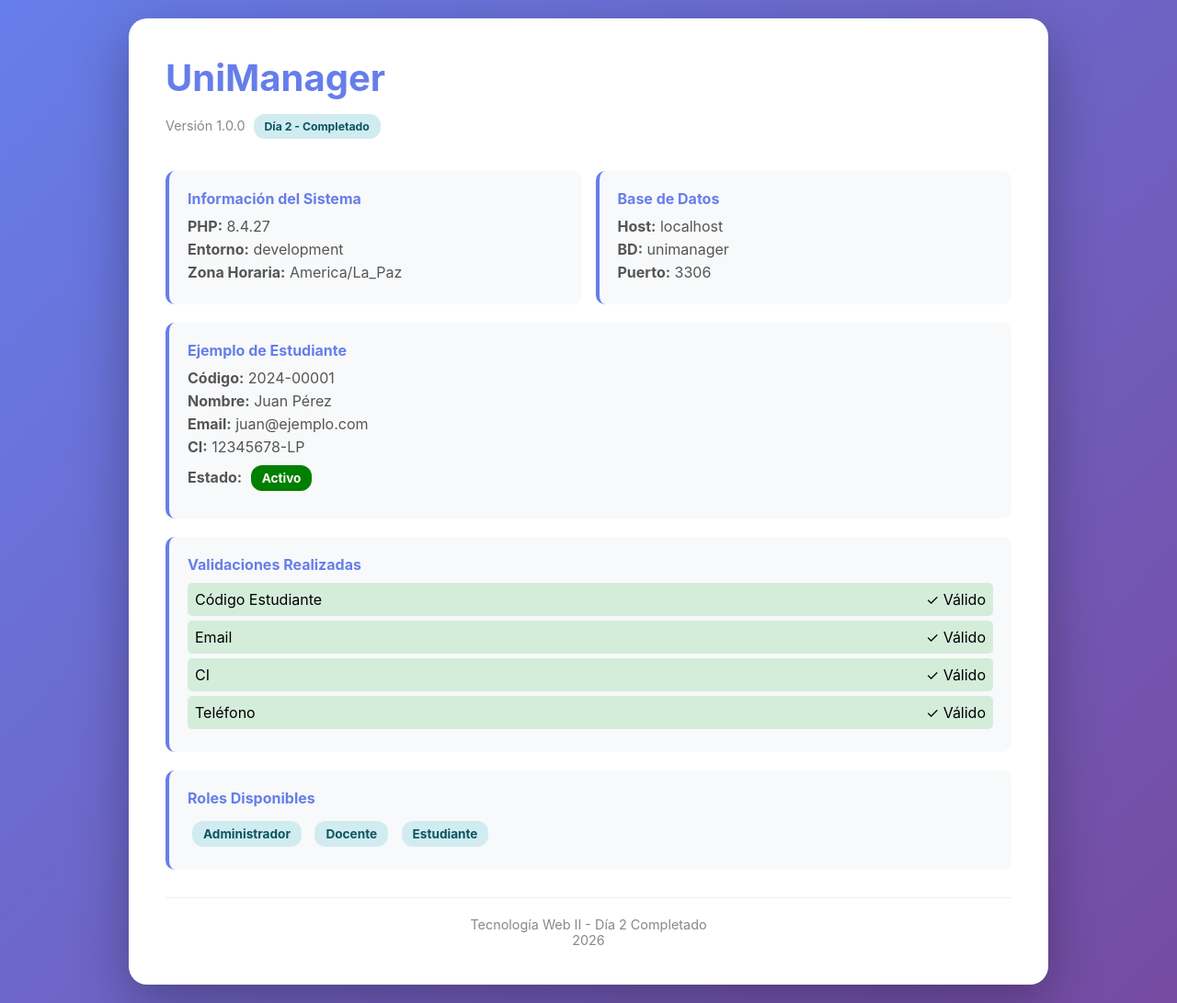
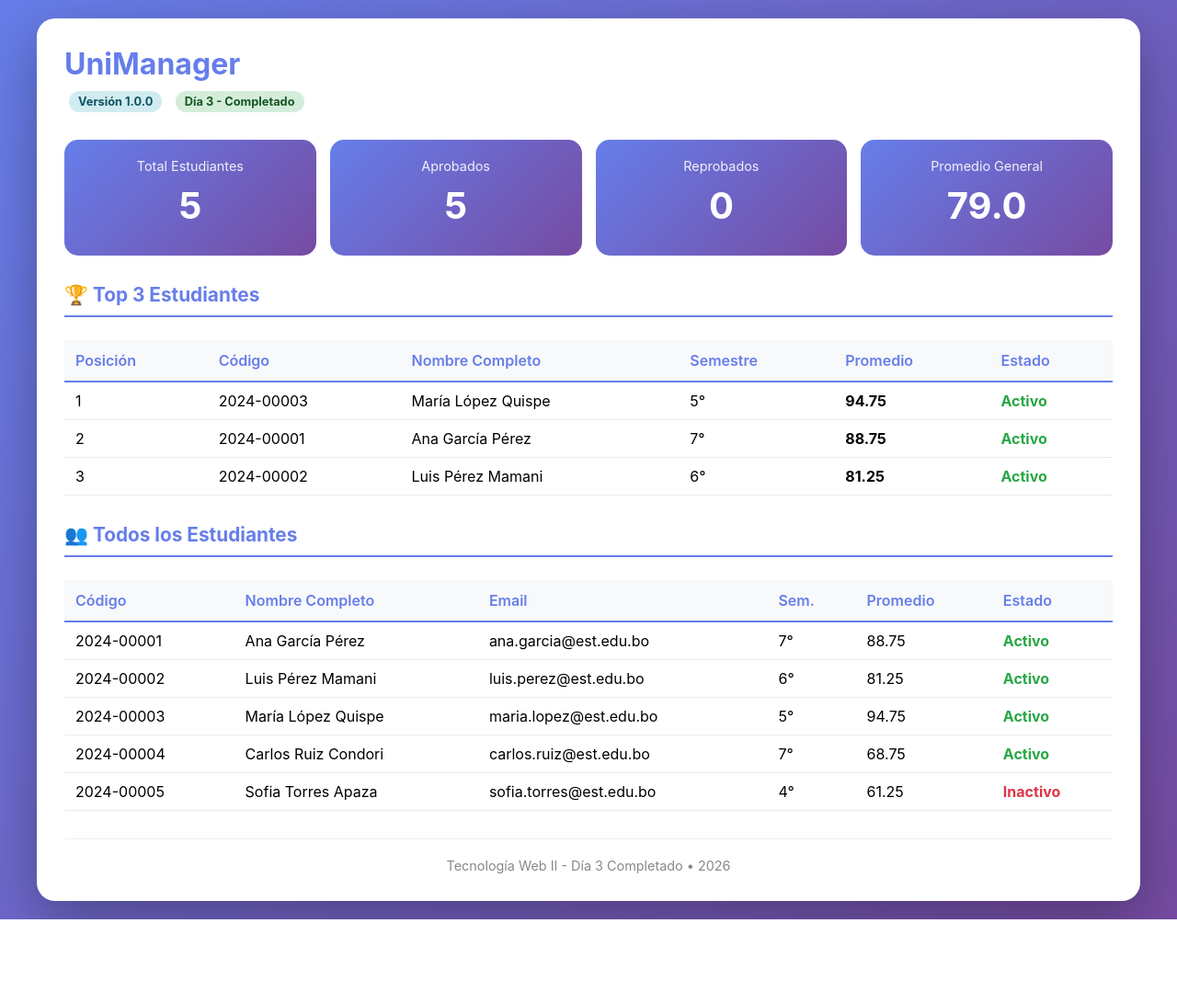
Before and after one commit to LiaRos-ai/UniManager, a PHP site: page / in a window 1280 px wide. Shown: the whole page at 92% size. After the commit the page ends 1000 px from the top, so only its background shows below. Run offline with PHP 8.4, Linux system fonts and the light colour scheme.

Commit message:
Model Student Dia 3

```diff
--- a/public/index.php
+++ b/public/index.php
@@ -9,39 +9,24 @@ require_once __DIR__ . '/../config/database.php';
 require_once __DIR__ . '/../vendor/autoload.php';
 
 // Importar clases necesarias
-use App\Enums\UserRole;
+use App\Repositories\StudentRepository;
 use App\Enums\StudentStatus;
-use App\Utils\Validator;
 
-// Crear instancia de configuración
-$dbConfig = new DatabaseConfig();
+// Crear repositorio
+$studentRepo = new StudentRepository();
 
-// Datos de ejemplo para mostrar
-$ejemploEstudiante = [
-    'codigo' => '2024-00001',
-    'nombre' => 'Juan Pérez',
-    'email' => 'juan@ejemplo.com',
-    'ci' => '12345678-LP',
-    'telefono' => '+59178451234',
-    'estado' => StudentStatus::ACTIVE
-];
-
-// Validar datos
-$validaciones = [
-    'Código Estudiante' => Validator::codigoEstudiante($ejemploEstudiante['codigo']),
-    'Email' => Validator::email($ejemploEstudiante['email']),
-    'CI' => Validator::ci($ejemploEstudiante['ci']),
-    'Teléfono' => Validator::telefono($ejemploEstudiante['telefono']),
-];
+// Obtener datos
+$todosEstudiantes = $studentRepo->findAll();
+$estadisticas = $studentRepo->getEstadisticas();
+$top3 = array_slice($studentRepo->orderByPromedio(), 0, 3);
 ?>
 <!DOCTYPE html>
 <html lang="es">
 <head>
     <meta charset="UTF-8">
     <meta name="viewport" content="width=device-width, initial-scale=1.0">
-    <title><?= APP_NAME ?> - Sistema de Gestión Académica</title>
+    <title><?= APP_NAME ?> - Dashboard</title>
     <style>
-        /* Estilos previos se mantienen */
         * {
             margin: 0;
             padding: 0;
@@ -57,146 +42,192 @@ $validaciones = [
 
         .container {
             background: white;
-            padding: 40px;
+            padding: 30px;
             border-radius: 20px;
             box-shadow: 0 20px 60px rgba(0,0,0,0.3);
-            max-width: 1000px;
+            max-width: 1200px;
             margin: 0 auto;
         }
 
         h1 {
             color: #667eea;
-            font-size: 2.5em;
-            margin-bottom: 10px;
-        }
-
-        .version {
-            color: #888;
-            font-size: 0.9em;
-            margin-bottom: 30px;
+            font-size: 2em;
+            margin-bottom: 5px;
         }
 
         .badge {
             display: inline-block;
-            padding: 6px 12px;
+            padding: 4px 10px;
             border-radius: 12px;
-            font-size: 0.85em;
+            font-size: 0.8em;
             font-weight: bold;
             margin: 5px;
         }
 
         .badge.success { background: #d4edda; color: #155724; }
-        .badge.error { background: #f8d7da; color: #721c24; }
+        .badge.warning { background: #fff3cd; color: #856404; }
         .badge.info { background: #d1ecf1; color: #0c5460; }
 
-        .grid {
+        .stats-grid {
             display: grid;
-            grid-template-columns: repeat(auto-fit, minmax(250px, 1fr));
+            grid-template-columns: repeat(auto-fit, minmax(200px, 1fr));
             gap: 15px;
-            margin: 20px 0;
+            margin: 25px 0;
         }
 
-        .card {
-            background: #f8f9fa;
+        .stat-card {
+            background: linear-gradient(135deg, #667eea 0%, #764ba2 100%);
+            color: white;
             padding: 20px;
-            border-radius: 10px;
-            border-left: 4px solid #667eea;
+            border-radius: 15px;
+            text-align: center;
         }
 
-        .card h3 {
-            color: #667eea;
-            margin-bottom: 10px;
-            font-size: 1em;
+        .stat-card .number {
+            font-size: 2.5em;
+            font-weight: bold;
+            margin: 10px 0;
         }
 
-        .card p {
-            color: #555;
-            margin: 5px 0;
+        .stat-card .label {
+            font-size: 0.9em;
+            opacity: 0.9;
         }
 
-        .validation-list {
-            list-style: none;
-            padding: 0;
+        .table-container {
+            margin: 25px 0;
+            overflow-x: auto;
         }
 
-        .validation-list li {
-            padding: 8px;
-            margin: 5px 0;
-            border-radius: 5px;
-            display: flex;
-            justify-content: space-between;
-            align-items: center;
+        table {
+            width: 100%;
+            border-collapse: collapse;
+            background: white;
         }
 
-        .validation-list li.valid {
-            background: #d4edda;
+        th {
+            background: #f8f9fa;
+            color: #667eea;
+            padding: 12px;
+            text-align: left;
+            font-weight: 600;
+            border-bottom: 2px solid #667eea;
         }
 
-        .validation-list li.invalid {
-            background: #f8d7da;
+        td {
+            padding: 10px 12px;
+            border-bottom: 1px solid #e9ecef;
         }
+
+        tr:hover {
+            background: #f8f9fa;
+        }
+
+        .section-title {
+            color: #667eea;
+            font-size: 1.3em;
+            margin: 30px 0 15px 0;
+            padding-bottom: 10px;
+            border-bottom: 2px solid #667eea;
+        }
+
+        .status-active { color: #28a745; font-weight: bold; }
+        .status-inactive { color: #dc3545; font-weight: bold; }
     </style>
 </head>
 <body>
     <div class="container">
         <h1><?= APP_NAME ?></h1>
-        <div class="version">
-            Versión <?= APP_VERSION ?>
-            <span class="badge info">Día 2 - Completado</span>
+        <div>
+            <span class="badge info">Versión <?= APP_VERSION ?></span>
+            <span class="badge success">Día 3 - Completado</span>
         </div>
 
-        <div class="grid">
-            <div class="card">
-                <h3>Información del Sistema</h3>
-                <p><strong>PHP:</strong> <?= phpversion() ?></p>
-                <p><strong>Entorno:</strong> <?= APP_ENV ?></p>
-                <p><strong>Zona Horaria:</strong> <?= date_default_timezone_get() ?></p>
+        <div class="stats-grid">
+            <div class="stat-card">
+                <div class="label">Total Estudiantes</div>
+                <div class="number"><?= $estadisticas['total'] ?></div>
             </div>
-
-            <div class="card">
-                <h3>Base de Datos</h3>
-                <p><strong>Host:</strong> <?= $dbConfig->getHost() ?></p>
-                <p><strong>BD:</strong> <?= $dbConfig->getDatabase() ?></p>
-                <p><strong>Puerto:</strong> <?= $dbConfig->getPort() ?></p>
+            <div class="stat-card">
+                <div class="label">Aprobados</div>
+                <div class="number"><?= $estadisticas['aprobados'] ?></div>
+            </div>
+            <div class="stat-card">
+                <div class="label">Reprobados</div>
+                <div class="number"><?= $estadisticas['reprobados'] ?></div>
+            </div>
+            <div class="stat-card">
+                <div class="label">Promedio General</div>
+                <div class="number"><?= number_format($estadisticas['promedio_general'], 1) ?></div>
             </div>
         </div>
 
-        <div class="card" style="margin: 20px 0;">
-            <h3>Ejemplo de Estudiante</h3>
-            <p><strong>Código:</strong> <?= $ejemploEstudiante['codigo'] ?></p>
-            <p><strong>Nombre:</strong> <?= $ejemploEstudiante['nombre'] ?></p>
-            <p><strong>Email:</strong> <?= $ejemploEstudiante['email'] ?></p>
-            <p><strong>CI:</strong> <?= $ejemploEstudiante['ci'] ?></p>
-            <p>
-                <strong>Estado:</strong>
-                <span class="badge" style="background-color: <?= $ejemploEstudiante['estado']->color() ?>; color: white;">
-                    <?= $ejemploEstudiante['estado']->label() ?>
-                </span>
-            </p>
+        <h2 class="section-title">🏆 Top 3 Estudiantes</h2>
+        <div class="table-container">
+            <table>
+                <thead>
+                    <tr>
+                        <th>Posición</th>
+                        <th>Código</th>
+                        <th>Nombre Completo</th>
+                        <th>Semestre</th>
+                        <th>Promedio</th>
+                        <th>Estado</th>
+                    </tr>
+                </thead>
+                <tbody>
+                    <?php foreach ($top3 as $i => $estudiante): ?>
+                        <tr>
+                            <td><?= $i + 1 ?></td>
+                            <td><?= $estudiante->getCodigo() ?></td>
+                            <td><?= $estudiante->getNombreCompleto() ?></td>
+                            <td><?= $estudiante->getSemestre() ?>°</td>
+                            <td><strong><?= number_format($estudiante->getPromedio(), 2) ?></strong></td>
+                            <td>
+                                <span class="status-<?= $estudiante->estaActivo() ? 'active' : 'inactive' ?>">
+                                    <?= $estudiante->getEstado()->label() ?>
+                                </span>
+                            </td>
+                        </tr>
+                    <?php endforeach; ?>
+                </tbody>
+            </table>
         </div>
 
-        <div class="card">
-            <h3>Validaciones Realizadas</h3>
-            <ul class="validation-list">
-                <?php foreach ($validaciones as $campo => $valido): ?>
-                    <li class="<?= $valido ? 'valid' : 'invalid' ?>">
-                        <span><?= $campo ?></span>
-                        <span><?= $valido ? '✓ Válido' : '✗ Inválido' ?></span>
-                    </li>
-                <?php endforeach; ?>
-            </ul>
-        </div>
-
-        <div class="card" style="margin-top: 20px;">
-            <h3>Roles Disponibles</h3>
-            <?php foreach (UserRole::cases() as $role): ?>
-                <span class="badge info"><?= $role->label() ?></span>
-            <?php endforeach; ?>
+        <h2 class="section-title">👥 Todos los Estudiantes</h2>
+        <div class="table-container">
+            <table>
+                <thead>
+                    <tr>
+                        <th>Código</th>
+                        <th>Nombre Completo</th>
+                        <th>Email</th>
+                        <th>Sem.</th>
+                        <th>Promedio</th>
+                        <th>Estado</th>
+                    </tr>
+                </thead>
+                <tbody>
+                    <?php foreach ($todosEstudiantes as $estudiante): ?>
+                        <tr>
+                            <td><?= $estudiante->getCodigo() ?></td>
+                            <td><?= $estudiante->getNombreCompleto() ?></td>
+                            <td><?= $estudiante->getEmail() ?></td>
+                            <td><?= $estudiante->getSemestre() ?>°</td>
+                            <td><?= number_format($estudiante->getPromedio(), 2) ?></td>
+                            <td>
+                                <span class="status-<?= $estudiante->estaActivo() ? 'active' : 'inactive' ?>">
+                                    <?= $estudiante->getEstado()->label() ?>
+                                </span>
+                            </td>
+                        </tr>
+                    <?php endforeach; ?>
+                </tbody>
+            </table>
         </div>
 
         <div style="margin-top: 30px; padding-top: 20px; border-top: 1px solid #eee; text-align: center; color: #888; font-size: 0.9em;">
-            Tecnología Web II - Día 2 Completado<br>
-            <?= date('Y') ?>
+            Tecnología Web II - Día 3 Completado • <?= date('Y') ?>
         </div>
     </div>
 </body>
--- /dev/null
+++ b/src/Models/Student.php
@@ -0,0 +1,100 @@
+<?php
+declare(strict_types=1);
+
+namespace App\Models;
+
+use App\Enums\StudentStatus;
+
+/**
+ * Modelo de Estudiante
+ */
+class Student {
+    public function __construct(
+        private ?int $id,
+        private string $codigo,
+        private string $nombre,
+        private string $apellidoPaterno,
+        private string $apellidoMaterno,
+        private string $email,
+        private string $ci,
+        private ?string $telefono,
+        private int $semestre,
+        private StudentStatus $estado,
+        private array $notas = []
+    ) {}
+
+    // Getters
+    public function getId(): ?int { return $this->id; }
+    public function getCodigo(): string { return $this->codigo; }
+    public function getNombre(): string { return $this->nombre; }
+    public function getApellidoPaterno(): string { return $this->apellidoPaterno; }
+    public function getApellidoMaterno(): string { return $this->apellidoMaterno; }
+    public function getEmail(): string { return $this->email; }
+    public function getCi(): string { return $this->ci; }
+    public function getTelefono(): ?string { return $this->telefono; }
+    public function getSemestre(): int { return $this->semestre; }
+    public function getEstado(): StudentStatus { return $this->estado; }
+    public function getNotas(): array { return $this->notas; }
+
+    /**
+     * Obtiene el nombre completo
+     */
+    public function getNombreCompleto(): string {
+        return "{$this->nombre} {$this->apellidoPaterno} {$this->apellidoMaterno}";
+    }
+
+    /**
+     * Agrega una nota
+     */
+    public function agregarNota(float $nota): void {
+        $this->notas[] = $nota;
+    }
+
+    /**
+     * Calcula el promedio de notas
+     */
+    public function getPromedio(): float {
+        if (empty($this->notas)) {
+            return 0.0;
+        }
+        return array_sum($this->notas) / count($this->notas);
+    }
+
+    /**
+     * Verifica si está aprobado
+     */
+    public function estaAprobado(): bool {
+        return $this->getPromedio() >= 60;
+    }
+
+    /**
+     * Verifica si está activo
+     */
+    public function estaActivo(): bool {
+        return $this->estado === StudentStatus::ACTIVE;
+    }
+
+    /**
+     * Convierte a array
+     */
+    public function toArray(): array {
+        return [
+            'id' => $this->id,
+            'codigo' => $this->codigo,
+            'nombre' => $this->nombre,
+            'apellido_paterno' => $this->apellidoPaterno,
+            'apellido_materno' => $this->apellidoMaterno,
+            'nombre_completo' => $this->getNombreCompleto(),
+            'email' => $this->email,
+            'ci' => $this->ci,
+            'telefono' => $this->telefono,
+            'semestre' => $this->semestre,
+            'estado' => $this->estado->value,
+            'estado_label' => $this->estado->label(),
+            'notas' => $this->notas,
+            'promedio' => $this->getPromedio(),
+            'aprobado' => $this->estaAprobado(),
+            'activo' => $this->estaActivo()
+        ];
+    }
+}
--- /dev/null
+++ b/src/Repositories/StudentRepository.php
@@ -0,0 +1,162 @@
+<?php
+declare(strict_types=1);
+
+namespace App\Repositories;
+
+use App\Models\Student;
+use App\Enums\StudentStatus;
+
+/**
+ * Repositorio de estudiantes (simulado en memoria)
+ * En el Día 9 conectaremos a base de datos real
+ */
+class StudentRepository {
+    private array $students = [];
+    private int $nextId = 1;
+
+    public function __construct() {
+        $this->seedData();
+    }
+
+    /**
+     * Datos de prueba
+     */
+    private function seedData(): void {
+        $estudiantes = [
+            ['Ana', 'García', 'Pérez', 'ana.garcia@est.edu.bo', '12345678-LP', '+59178451234', 7, [85, 90, 88, 92]],
+            ['Luis', 'Pérez', 'Mamani', 'luis.perez@est.edu.bo', '23456789-SC', '+59176542345', 6, [78, 82, 85, 80]],
+            ['María', 'López', 'Quispe', 'maria.lopez@est.edu.bo', '34567890-CB', '+59172345678', 5, [95, 92, 98, 94]],
+            ['Carlos', 'Ruiz', 'Condori', 'carlos.ruiz@est.edu.bo', '45678901-LP', '+59178234567', 7, [65, 70, 68, 72]],
+            ['Sofia', 'Torres', 'Apaza', 'sofia.torres@est.edu.bo', '56789012-SC', null, 4, [58, 62, 65, 60]],
+        ];
+
+        foreach ($estudiantes as $i => $data) {
+            [$nombre, $paterno, $materno, $email, $ci, $tel, $sem, $notas] = $data;
+
+            $student = new Student(
+                id: $this->nextId++,
+                codigo: sprintf('2024-%05d', $i + 1),
+                nombre: $nombre,
+                apellidoPaterno: $paterno,
+                apellidoMaterno: $materno,
+                email: $email,
+                ci: $ci,
+                telefono: $tel,
+                semestre: $sem,
+                estado: $i === 4 ? StudentStatus::INACTIVE : StudentStatus::ACTIVE,
+                notas: $notas
+            );
+
+            $this->students[$student->getId()] = $student;
+        }
+    }
+
+    /**
+     * Obtiene todos los estudiantes
+     */
+    public function findAll(): array {
+        return array_values($this->students);
+    }
+
+    /**
+     * Busca por ID
+     */
+    public function findById(int $id): ?Student {
+        return $this->students[$id] ?? null;
+    }
+
+    /**
+     * Busca por código
+     */
+    public function findByCodigo(string $codigo): ?Student {
+        $resultado = array_filter(
+            $this->students,
+            fn($s) => $s->getCodigo() === $codigo
+        );
+        return !empty($resultado) ? array_values($resultado)[0] : null;
+    }
+
+    /**
+     * Busca por nombre
+     */
+    public function search(string $query): array {
+        return array_filter($this->students, function($student) use ($query) {
+            $nombreCompleto = strtolower($student->getNombreCompleto());
+            $busqueda = strtolower($query);
+            return str_contains($nombreCompleto, $busqueda);
+        });
+    }
+
+    /**
+     * Filtra por semestre
+     */
+    public function findBySemestre(int $semestre): array {
+        return array_filter(
+            $this->students,
+            fn($s) => $s->getSemestre() === $semestre
+        );
+    }
+
+    /**
+     * Filtra por estado
+     */
+    public function findByEstado(StudentStatus $estado): array {
+        return array_filter(
+            $this->students,
+            fn($s) => $s->getEstado() === $estado
+        );
+    }
+
+    /**
+     * Obtiene estudiantes aprobados
+     */
+    public function findAprobados(): array {
+        return array_filter(
+            $this->students,
+            fn($s) => $s->estaAprobado()
+        );
+    }
+
+    /**
+     * Obtiene estudiantes reprobados
+     */
+    public function findReprobados(): array {
+        return array_filter(
+            $this->students,
+            fn($s) => !$s->estaAprobado()
+        );
+    }
+
+    /**
+     * Ordena por promedio
+     */
+    public function orderByPromedio(bool $descendente = true): array {
+        $students = $this->students;
+        usort($students, function($a, $b) use ($descendente) {
+            $comp = $a->getPromedio() <=> $b->getPromedio();
+            return $descendente ? -$comp : $comp;
+        });
+        return $students;
+    }
+
+    /**
+     * Obtiene estadísticas generales
+     */
+    public function getEstadisticas(): array {
+        $total = count($this->students);
+        $aprobados = count($this->findAprobados());
+
+        $promedios = array_map(fn($s) => $s->getPromedio(), $this->students);
+        $promedioGeneral = !empty($promedios)
+            ? array_sum($promedios) / count($promedios)
+            : 0;
+
+        return [
+            'total' => $total,
+            'aprobados' => $aprobados,
+            'reprobados' => $total - $aprobados,
+            'promedio_general' => $promedioGeneral,
+            'tasa_aprobacion' => $total > 0 ? ($aprobados / $total) * 100 : 0
+        ];
+    }
+}
```
